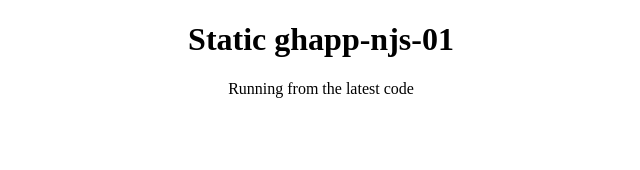
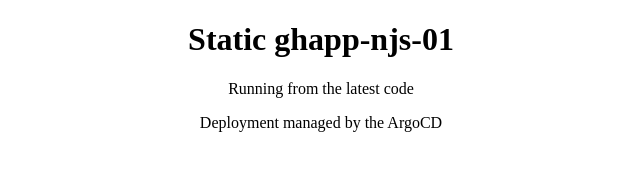
Before and after one commit to pienczyk/codedump, a plain HTML site: page apps/ghapp-njs-01/index.html in a window 1280 px wide. Shown: the whole page, without its empty margins (319-959 px from the left). Drawn offline with Linux system fonts and the light colour scheme.

Commit message:
argocd auto policy off - check

```diff
--- a/apps/ghapp-njs-01/index.html
+++ b/apps/ghapp-njs-01/index.html
@@ -4,6 +4,7 @@
     <center>
       <h1>Static ghapp-njs-01</h1>
       <p>Running from the latest code</p>
+      <p>Deployment managed by the ArgoCD</p>
     </center>
   </body>
 </html>
```
Also changed, not shown: 1 other file.
